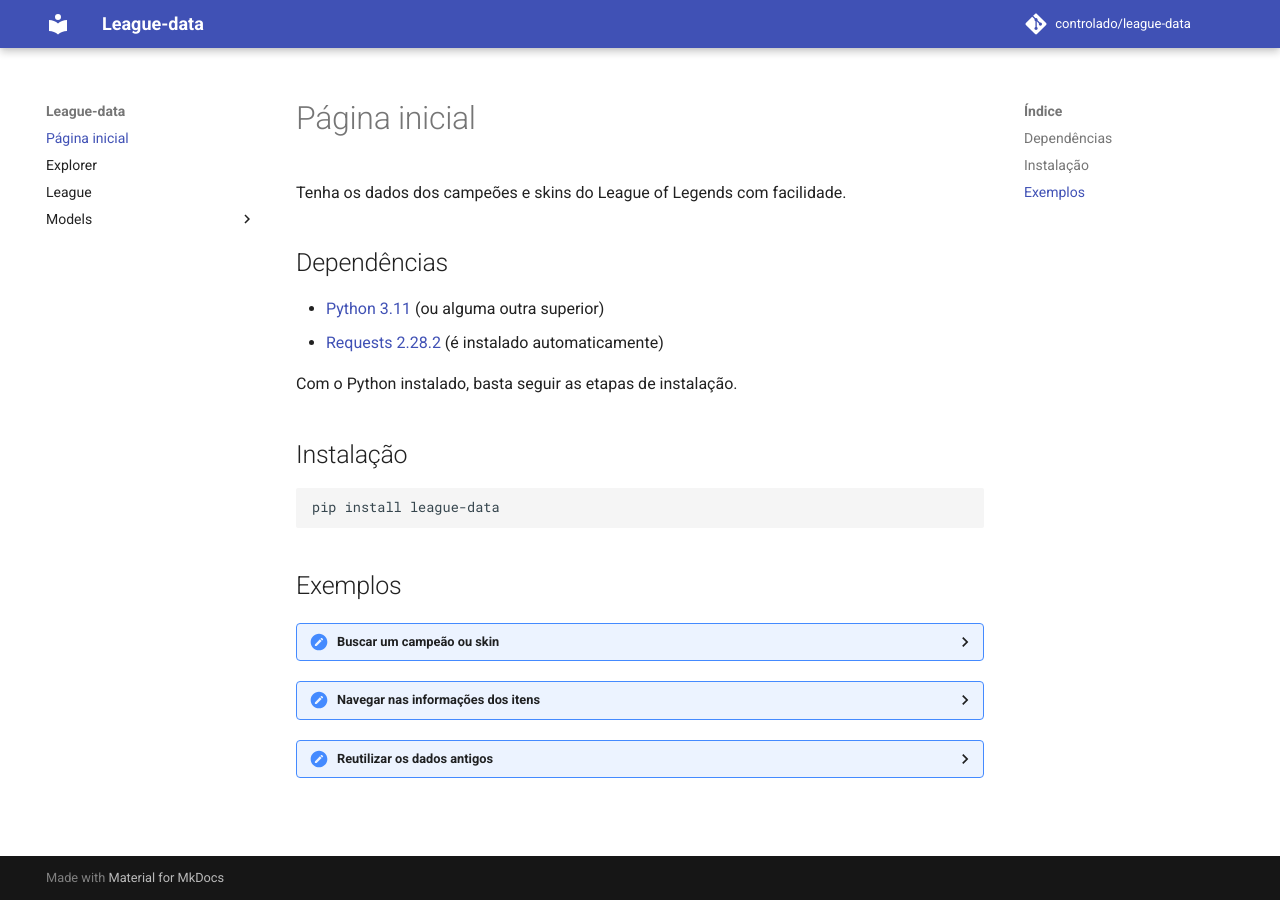
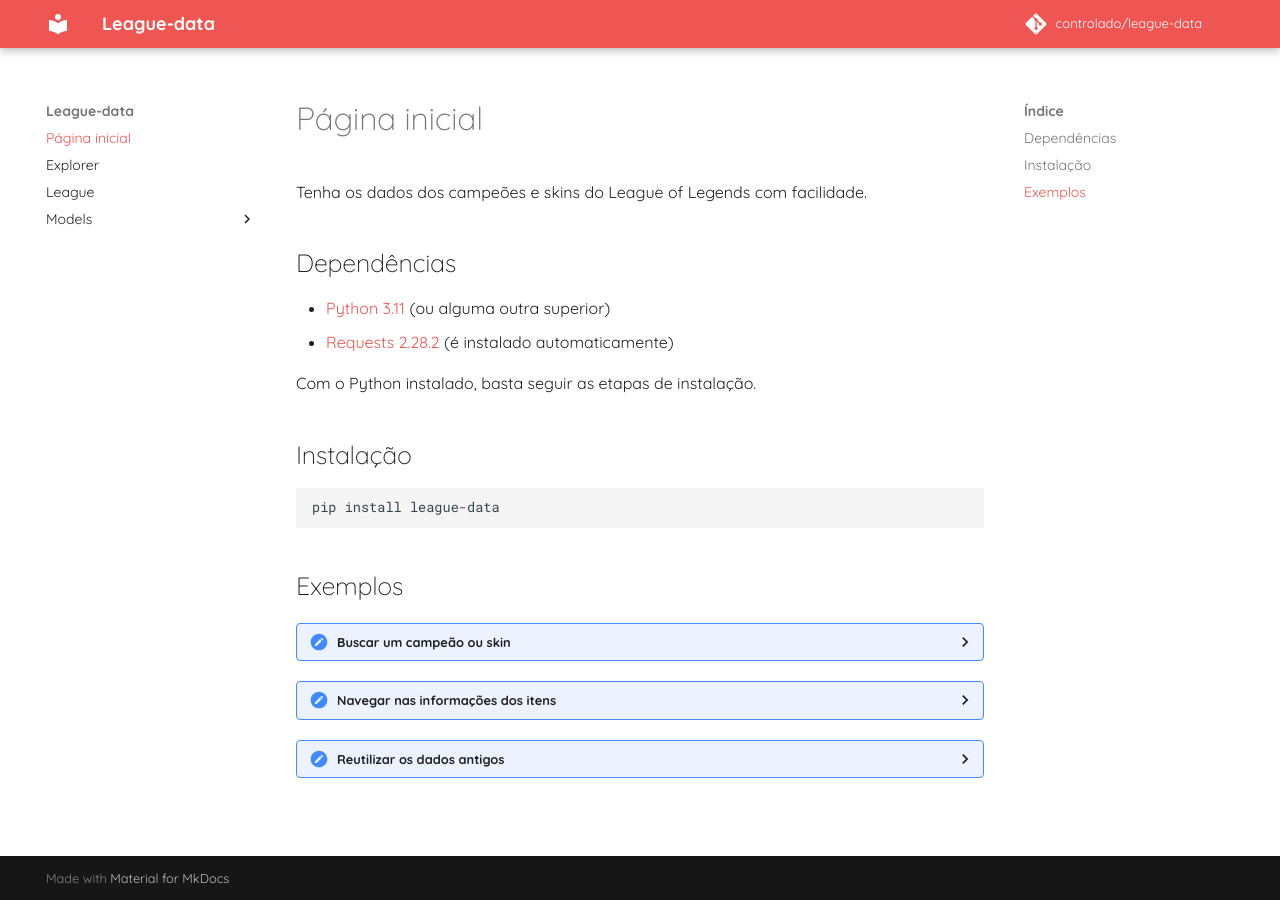
Before and after one commit to controlado/league-data, an MkDocs documentation site: the page built from docs/index.md, in a window 1280 px wide. Built offline with MkDocs 1.6.1 and Material for MkDocs 9.7.7, drawn with Linux system fonts in a browser that asks for light colours; comment, search, counter and statistics services are not loaded.

Commit message:
docs: mudança de tema e melhorias gerais
fonte utilizada na documentação
paleta de cores da documentação

documentação da classe Explorer

```diff
--- a/mkdocs.yml
+++ b/mkdocs.yml
@@ -7,6 +7,13 @@
   name: material
   language: pt-BR
 
+  font:
+    text: Quicksand
+
+  palette:
+    primary: red
+    accent: red
+
 plugins:
   mkdocstrings:
     handlers:
```
Also changed, not shown: 1 other file.
